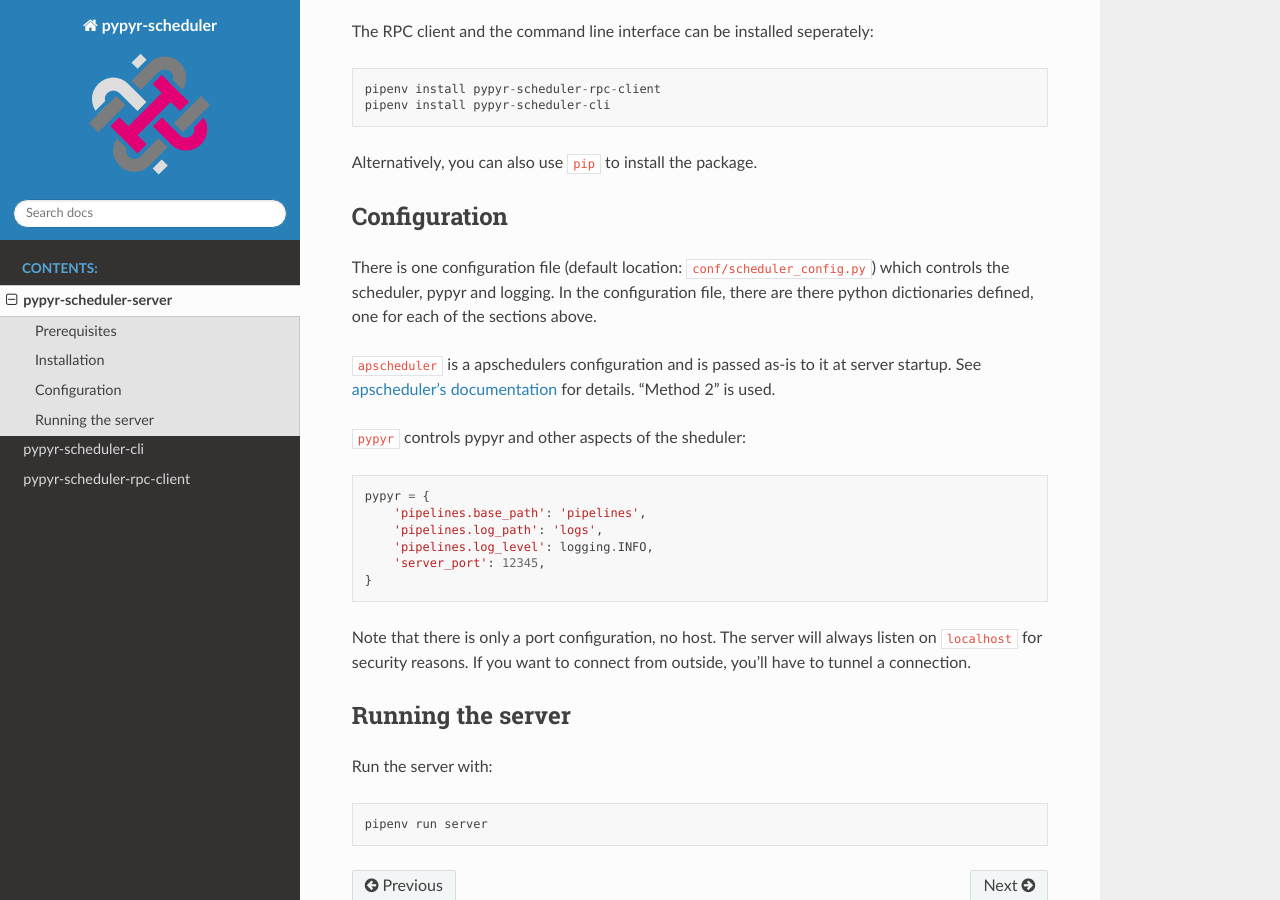
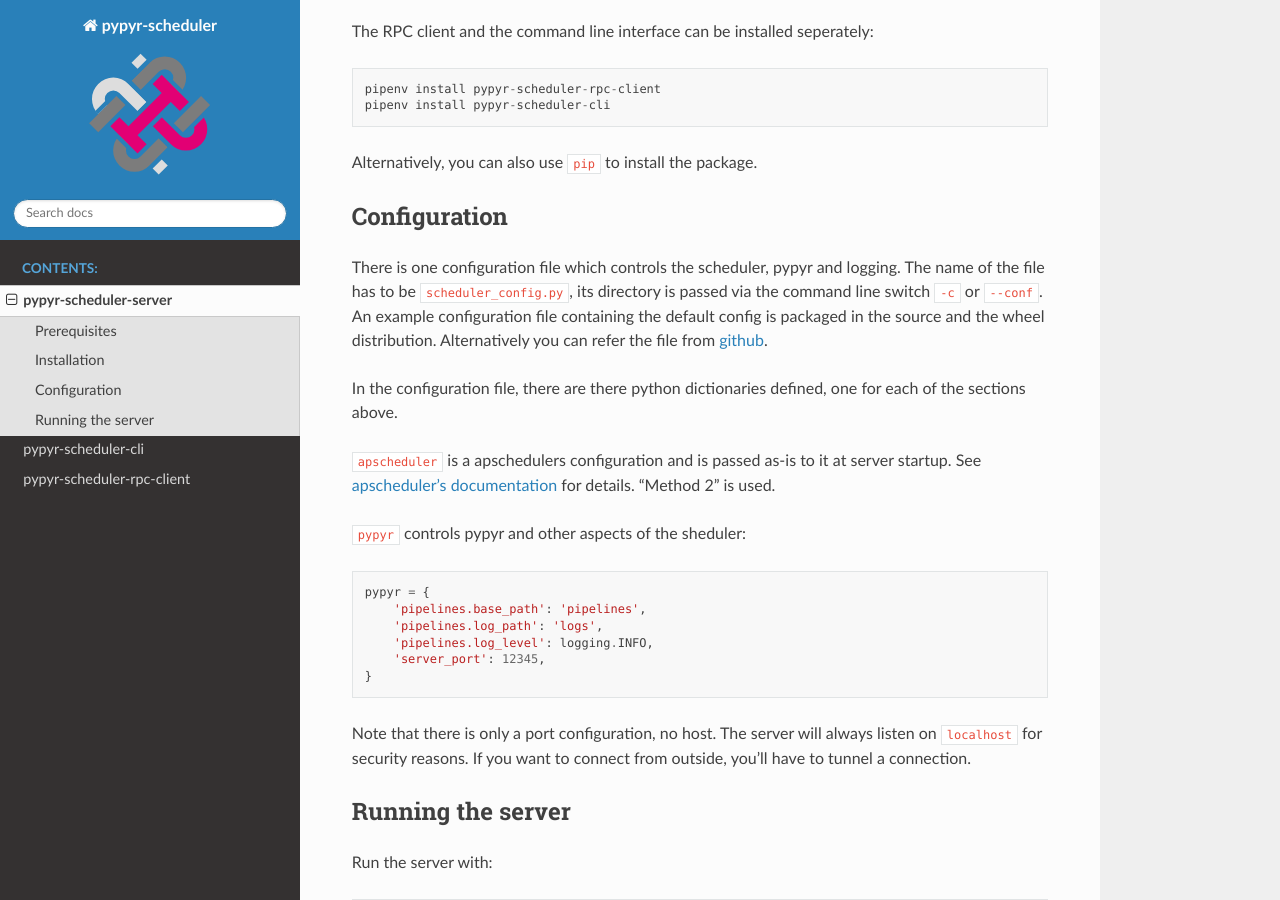
Before and after one commit to pypyr-scheduler/pypyr-scheduler-server, a Sphinx documentation site: the page built from docs/server.rst, in a window 1280 px wide and 900 px high, scrolled down 535 px. Built offline with Sphinx 7.4.7 and the Read the Docs theme 2.0.0, drawn with Linux system fonts in a browser that asks for light colours.

```diff
--- a/docs/server.rst
+++ b/docs/server.rst
@@ -32,8 +32,13 @@ Alternatively, you can also use ``pip`` to install the package.
 Configuration
 -------------
 
-There is one configuration file (default location: ``conf/scheduler_config.py``) which controls
-the scheduler, pypyr and logging. In the configuration file, there are there
+There is one configuration file which controls the scheduler, pypyr and logging.
+The name of the file has to be ``scheduler_config.py``, its directory is passed via the
+command line switch ``-c`` or ``--conf``. An example configuration file containing
+the default config is packaged in the source and the wheel distribution. Alternatively
+you can refer the file from `github <https://github.com/pypyr-scheduler/pypyr-scheduler-server/blob/master/conf/scheduler_config.py>`_.
+
+In the configuration file, there are there
 python dictionaries defined, one for each of the sections above.
 
 ``apscheduler`` is a apschedulers configuration and is passed as-is to it
```
Also changed, not shown: setup.py (+8 -3 lines), 1 other file.
